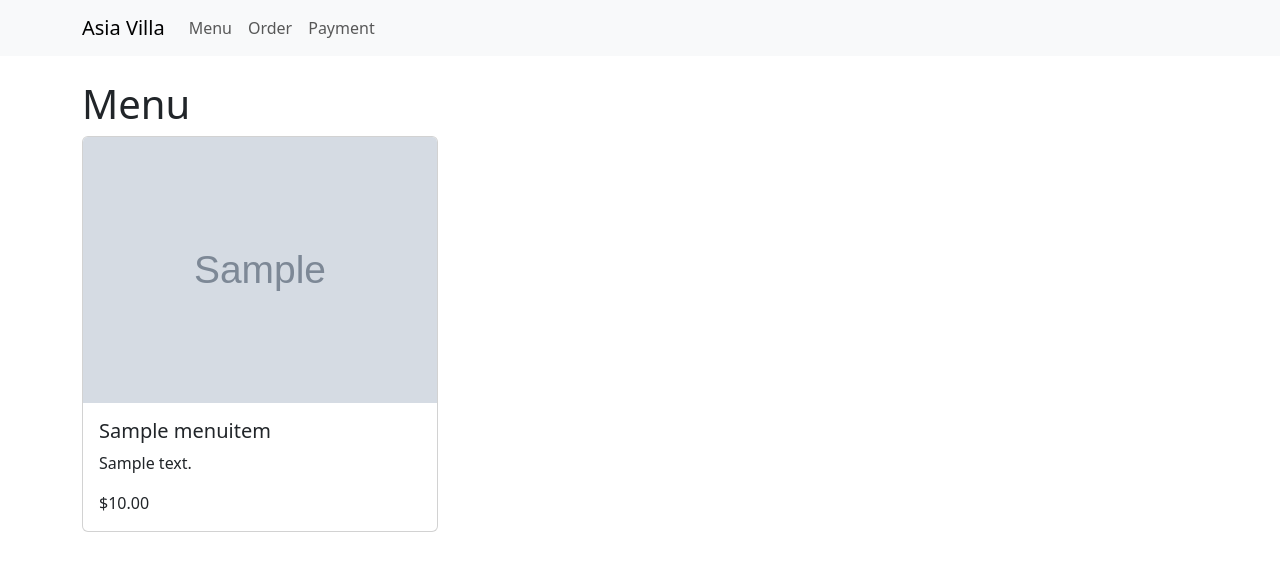
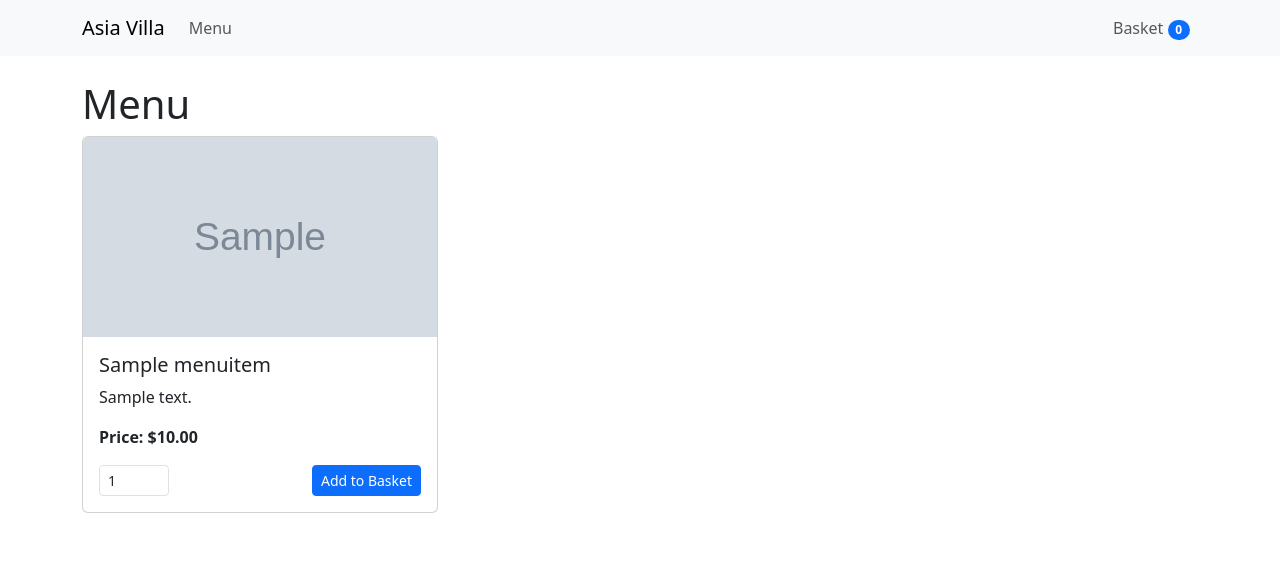
Before and after one commit to virtualasbin/AsiaVillaDjango, a Django app: page / in a window 1280 px wide. Shown: the top 571 px of the page. Run offline with Django 5.2, Linux system fonts and the light colour scheme; tables that the repository leaves empty hold one stand-in row (values such as "Sample post"); grey boxes marked "Sample" are stand-in pictures.

Commit message:
Implement basket functionality with add, view, remove, and update features

```diff
--- a/restaurant/urls.py
+++ b/restaurant/urls.py
@@ -3,6 +3,10 @@ from . import views
 
 urlpatterns = [
     path('', views.menu, name='menu'),
+    path('basket/add/', views.add_to_basket, name='add_to_basket'),
+    path('basket/', views.view_basket, name='view_basket'),
+    path('basket/remove/<int:item_id>/', views.remove_from_basket, name='remove_from_basket'),
+    path('basket/update/<int:item_id>/', views.update_basket_item, name='update_basket_item'),
     path('order/', views.order, name='order'),
     path('status/<int:order_id>/', views.status, name='status'),
     path('payment/', views.payment, name='payment'),
--- a/restaurant/views.py
+++ b/restaurant/views.py
@@ -1,7 +1,10 @@
 from django.shortcuts import render, redirect, get_object_or_404
-from .models import MenuItem, Order
+from .models import MenuItem, Order, OrderItem  # Added OrderItem
 from .forms import OrderForm
 from decimal import Decimal
+from django.http import JsonResponse  # Added for AJAX responses
+from django.views.decorators.csrf import csrf_exempt
+import json  # Added for AJAX responses
 
 
 def menu(request):
@@ -9,30 +12,99 @@ def menu(request):
     return render(request, 'restaurant/menu.html', {'items': items})
 
 
+@csrf_exempt
+def add_to_basket(request):
+    if request.method == 'POST':
+        data = json.loads(request.body)
+        item_id = data.get('item_id')
+        quantity = int(data.get('quantity', 1))
+        item = get_object_or_404(MenuItem, id=item_id)
+
+        basket = request.session.get('basket', {})
+        if item_id in basket:
+            basket[item_id]['quantity'] += quantity
+        else:
+            basket[item_id] = {'name': item.name, 'price': str(item.price), 'quantity': quantity}
+
+        request.session['basket'] = basket
+        return JsonResponse({'status': 'success', 'message': f'{item.name} added to basket.', 'basket_count': sum(item['quantity'] for item in basket.values())})
+    return JsonResponse({'status': 'error', 'message': 'Invalid request'}, status=400)
+
+
+def view_basket(request):
+    basket = request.session.get('basket', {})
+    items_in_basket = []
+    total_basket_price = Decimal(0)
+    for item_id, details in basket.items():
+        item_total = Decimal(details['price']) * details['quantity']
+        items_in_basket.append({
+            'id': item_id,
+            'name': details['name'],
+            'price': details['price'],
+            'quantity': details['quantity'],
+            'total': item_total
+        })
+        total_basket_price += item_total
+    return render(request, 'restaurant/basket.html', {'basket_items': items_in_basket, 'total_basket_price': total_basket_price})
+
+
+def remove_from_basket(request, item_id):
+    basket = request.session.get('basket', {})
+    item_id_str = str(item_id)  # Ensure item_id is a string for dictionary key lookup
+    if item_id_str in basket:
+        del basket[item_id_str]
+        request.session['basket'] = basket
+    return redirect('view_basket')
+
+
+def update_basket_item(request, item_id):
+    if request.method == 'POST':
+        quantity = int(request.POST.get('quantity', 1))
+        basket = request.session.get('basket', {})
+        item_id_str = str(item_id)
+        if item_id_str in basket:
+            if quantity > 0:
+                basket[item_id_str]['quantity'] = quantity
+            else:
+                del basket[item_id_str]  # Remove if quantity is 0 or less
+            request.session['basket'] = basket
+    return redirect('view_basket')
+
+
 def order(request):
+    basket = request.session.get('basket', {})
+    if not basket:
+        # Redirect to menu or show a message if basket is empty
+        return redirect('menu')
+
+    items_in_basket = []
+    total_basket_price = Decimal(0)
+    for item_id, details in basket.items():
+        item = get_object_or_404(MenuItem, id=item_id)
+        item_total = item.price * details['quantity']
+        items_in_basket.append({
+            'item': item,
+            'id': item_id,
+            'name': details['name'],
+            'price': str(item.price),  # Use item.price for consistency
+            'quantity': details['quantity'],
+            'total': item_total
+        })
+        total_basket_price += item_total
+
     if request.method == 'POST':
         form = OrderForm(request.POST)
         if form.is_valid():
-            # calculate total and collect items for session storage
-            total = Decimal(0)
-            items_data = []
-            for key, value in request.POST.items():
-                if key.startswith('item_') and int(value) > 0:
-                    item = get_object_or_404(MenuItem, pk=key.split('_')[1])
-                    qty = int(value)
-                    items_data.append((item.id, qty))
-                    total += item.price * qty
-            # store order data in session for payment
             request.session['order_data'] = {
                 'form_data': form.cleaned_data,
-                'items': items_data,
-                'total': str(total),
+                'items': [{'id': item['id'], 'quantity': item['quantity']} for item in items_in_basket],
+                'total': str(total_basket_price),
             }
             return redirect('payment')
     else:
         form = OrderForm()
-    items = MenuItem.objects.filter(available=True)
-    return render(request, 'restaurant/order.html', {'form': form, 'items': items})
+
+    return render(request, 'restaurant/order.html', {'form': form, 'basket_items': items_in_basket, 'total_basket_price': total_basket_price})
 
 
 def status(request, order_id):
@@ -40,44 +112,45 @@ def status(request, order_id):
     return render(request, 'restaurant/status.html', {'order': order})
 
 
+# Update payment view to use OrderItem
 def payment(request):
-    # retrieve order data from session
     order_data = request.session.get('order_data')
     if not order_data:
         return redirect('order')
-    # reconstruct items
+
     items_info = []
-    for item_id, qty in order_data['items']:
-        item = get_object_or_404(MenuItem, pk=item_id)
+    for item_data in order_data['items']:
+        item = get_object_or_404(MenuItem, pk=item_data['id'])
+        qty = item_data['quantity']
         items_info.append((item, qty))
+
     total = Decimal(order_data['total'])
     message = ''
-    success = False
+
     if request.method == 'POST':
         card_number = request.POST.get('card_number', '')
-        # Simple validation for a 16-digit numeric card
         if len(card_number) == 16 and card_number.isdigit():
-            # create order after successful payment
             form_data = order_data['form_data']
-            order = Order(
+            current_order = Order.objects.create(
                 name=form_data['name'],
                 email=form_data['email'],
                 address=form_data['address'],
                 total_price=total,
-                status='COMPLETED'
+                status='PENDING'  # Default status, can be updated later
             )
-            order.save()
-            # associate items
             for item, qty in items_info:
-                order.items.add(item, through_defaults={'quantity': qty})
-            # clear session data
+                OrderItem.objects.create(order=current_order, menu_item=item, quantity=qty)
+
+            # Clear basket and order_data from session
+            if 'basket' in request.session:
+                del request.session['basket']
             del request.session['order_data']
-            return redirect('status', order.id)
+            return redirect('status', current_order.id)
         else:
             message = 'Invalid card number. Please enter a 16-digit number.'
+
     return render(request, 'restaurant/payment.html', {
         'items_info': items_info,
         'total': total,
         'message': message,
-        'success': success,
     })
--- a/templates/restaurant/base.html
+++ b/templates/restaurant/base.html
@@ -1,3 +1,4 @@
+{% load static %}
 <!DOCTYPE html>
 <html>
 
@@ -6,6 +7,7 @@
     <title>Asia Villa</title>
     <link href="https://cdn.jsdelivr.net/npm/bootstrap@5.3.0/dist/css/bootstrap.min.css" rel="stylesheet">
     <script src="https://code.jquery.com/jquery-3.6.0.min.js"></script>
+    <meta name="csrf-token" content="{{ csrf_token }}">
 </head>
 
 <body>
@@ -13,10 +15,18 @@
         <div class="container">
             <a class="navbar-brand" href="{% url 'menu' %}">Asia Villa</a>
             <div class="collapse navbar-collapse">
+                <ul class="navbar-nav me-auto mb-2 mb-lg-0">
+                    <li class="nav-item"><a class="nav-link" href="{% url 'menu' %}">Menu</a></li>
+                    {# <li class="nav-item"><a class="nav-link" href="{% url 'order' %}">Order</a></li> #}
+                    {# <li class="nav-item"><a class="nav-link" href="{% url 'payment' %}">Payment</a></li> #}
+                </ul>
                 <ul class="navbar-nav">
-                    <li class="nav-item"><a class="nav-link" href="{% url 'menu' %}">Menu</a></li>
-                    <li class="nav-item"><a class="nav-link" href="{% url 'order' %}">Order</a></li>
-                    <li class="nav-item"><a class="nav-link" href="{% url 'payment' %}">Payment</a></li>
+                    <li class="nav-item">
+                        <a class="nav-link" href="{% url 'view_basket' %}">
+                            Basket <span class="badge bg-primary rounded-pill" id="basket-count">{{
+                                request.session.basket|length }}</span>
+                        </a>
+                    </li>
                 </ul>
             </div>
         </div>
@@ -25,6 +35,63 @@
         {% block content %}{% endblock %}
     </div>
     <script src="https://cdn.jsdelivr.net/npm/bootstrap@5.3.0/dist/js/bootstrap.bundle.min.js"></script>
+    <script>
+        // CSRF token setup for AJAX
+        $.ajaxSetup({
+            beforeSend: function (xhr, settings) {
+                if (!/^(GET|HEAD|OPTIONS|TRACE)$/i.test(settings.type) && !this.crossDomain) {
+                    xhr.setRequestHeader("X-CSRFToken", $('meta[name="csrf-token"]').attr('content'));
+                }
+            }
+        });
+
+        function updateBasketCount() {
+            $.ajax({
+                url: '{% url "view_basket" %}', // Using view_basket which renders HTML, ideally an API endpoint returning JSON
+                type: 'GET',
+                success: function (response) {
+                    // This is a bit of a hack: parse HTML to find the count if no dedicated API endpoint
+                    // A better way would be an API endpoint that returns JSON like {'count': X}
+                    let count = $(response).find('#basket-items-count').text() || '0'; // Assuming you add an ID to an element showing count in basket.html
+                    // Or, if your view_basket can return JSON based on Accept header:
+                    // let count = response.basket_count || '0';
+                    // For now, let's just update based on the session length if possible, or make a specific call
+                    // Fallback: if the session is directly accessible or another call is made
+                    $('#basket-count').text(response.basket_count || '{{ request.session.basket|length }}');
+                },
+                error: function () {
+                    console.error('Could not update basket count.');
+                    $('#basket-count').text('0'); // Default to 0 on error
+                }
+            });
+        }
+
+        $(document).ready(function () {
+            updateBasketCount(); // Initial count on page load
+
+            $('.add-to-basket-btn').click(function () {
+                var itemId = $(this).data('item-id');
+                var quantity = $('#quantity-' + itemId).val() || 1;
+                $.ajax({
+                    url: '{% url "add_to_basket" %}',
+                    type: 'POST',
+                    contentType: 'application/json',
+                    data: JSON.stringify({ item_id: itemId, quantity: quantity }),
+                    success: function (data) {
+                        alert(data.message);
+                        location.reload(); // Refresh the page after the alert
+                        updateBasketCount();
+                        $('#basket-count').text(data.basket_count);
+                    },
+                    error: function (xhr, status, error) {
+                        alert('Error adding item to basket.');
+                        console.error(xhr.responseText);
+                    }
+                });
+            });
+        });
+    </script>
+    {% block extra_js %}{% endblock %}
 </body>
 
 </html>
--- /dev/null
+++ b/templates/restaurant/basket.html
@@ -0,0 +1,72 @@
+{% extends 'restaurant/base.html' %}
+
+{% block title %}Your Basket{% endblock %}
+
+{% block content %}
+<div class="container mt-5">
+    <h2>Your Basket</h2>
+    <div id="basket-container">
+        {% if basket_items %}
+        <table class="table">
+            <thead>
+                <tr>
+                    <th>Item</th>
+                    <th>Price</th>
+                    <th>Quantity</th>
+                    <th>Total</th>
+                    <th>Actions</th>
+                </tr>
+            </thead>
+            <tbody>
+                {% for item in basket_items %}
+                <tr>
+                    <td>{{ item.name }}</td>
+                    <td>${{ item.price }}</td>
+                    <td>
+                        <form action="{% url 'update_basket_item' item.id %}" method="post" class="form-inline">
+                            {% csrf_token %}
+                            <input type="number" name="quantity" value="{{ item.quantity }}" min="1"
+                                class="form-control form-control-sm mr-2" style="width: 60px;">
+                            <button type="submit" class="btn btn-sm btn-outline-secondary">Update</button>
+                        </form>
+                    </td>
+                    <td>${{ item.total|floatformat:2 }}</td>
+                    <td>
+                        <a href="{% url 'remove_from_basket' item.id %}" class="btn btn-danger btn-sm">Remove</a>
+                    </td>
+                </tr>
+                {% endfor %}
+            </tbody>
+        </table>
+        <div class="text-right">
+            <h4>Total: ${{ total_basket_price|floatformat:2 }}</h4>
+            <a href="{% url 'order' %}" class="btn btn-success">Proceed to Checkout</a>
+        </div>
+        {% else %}
+        <p>Your basket is empty.</p>
+        <a href="{% url 'menu' %}" class="btn btn-primary">View Menu</a>
+        {% endif %}
+    </div>
+</div>
+<script>
+    function updateBasket(itemId, quantity) {
+        fetch("{% url 'add_to_basket' %}", {
+            method: "POST",
+            headers: {
+                "Content-Type": "application/json",
+                "X-CSRFToken": "{{ csrf_token }}"
+            },
+            body: JSON.stringify({ item_id: itemId, quantity: quantity })
+        })
+            .then(response => response.json())
+            .then(data => {
+                if (data.status === "success") {
+                    alert(data.message); // Show the success message
+                    location.reload(); // Refresh the page after the message is acknowledged
+                } else {
+                    alert(data.message);
+                }
+            });
+    }
+</script>
+{% endblock %}
--- a/templates/restaurant/menu.html
+++ b/templates/restaurant/menu.html
@@ -5,14 +5,27 @@
     {% for item in items %}
     <div class="col-md-4">
         <div class="card mb-4">
-            <img src="{{ item.image.url }}" class="card-img-top">
+            <img src="{{ item.image.url }}" class="card-img-top" alt="{{ item.name }}"
+                style="height: 200px; object-fit: cover;">
             <div class="card-body">
                 <h5 class="card-title">{{ item.name }}</h5>
                 <p class="card-text">{{ item.description }}</p>
-                <p class="card-text">${{ item.price }}</p>
+                <p class="card-text"><strong>Price: ${{ item.price }}</strong></p>
+                <div class="d-flex justify-content-between align-items-center">
+                    <input type="number" id="quantity-{{ item.id }}" name="quantity" value="1" min="1"
+                        class="form-control form-control-sm" style="width: 70px;">
+                    <button class="btn btn-primary btn-sm add-to-basket-btn" data-item-id="{{ item.id }}">Add to
+                        Basket</button>
+                </div>
             </div>
         </div>
     </div>
     {% endfor %}
 </div>
 {% endblock %}
+
+{% block extra_js %}
+<script>
+    // Specific JS for menu page if needed, though general add-to-basket is in base.html
+</script>
+{% endblock %}
```
Also changed, not shown: 3 other files.
